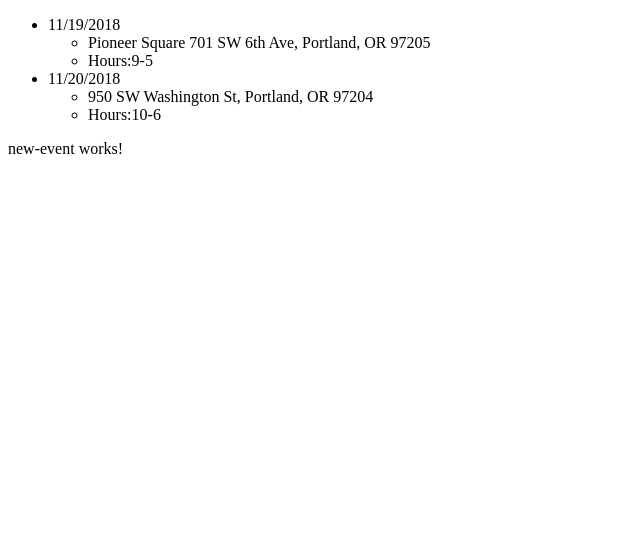
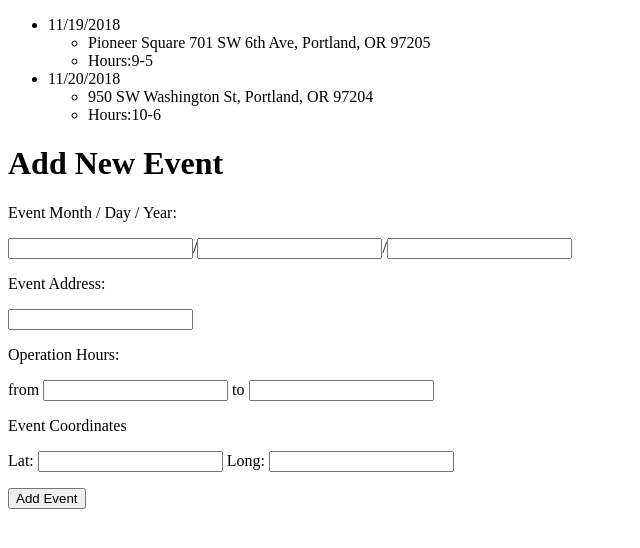
Before and after one commit to amcgladd/angular-food-truck, an Angular app: page / in a window 1280 px wide. Shown: the top 548 px of the page, without its empty margins (0-640 px from the left). Built offline with nearby package versions, Linux system fonts and the light colour scheme.

Commit message:
add html to New Event compoenent

```diff
--- a/src/app/new-event/new-event.component.html
+++ b/src/app/new-event/new-event.component.html
@@ -1,3 +1,20 @@
-<p>
-  new-event works!
-</p>
+<h1>Add New Event</h1>
+<div>
+  <label>Event Month / Day / Year:</label>
+  <p><input #newMonth type="number">/<input #newDay type="number">/<input #newYear type="number"></p>
+</div>
+<div>
+  <label>Event Address:</label>
+  <p><input #newAddress type="text"></p> <!--p tag here for line height-->
+</div>
+<div>
+  <label>Operation Hours:</label>
+  <p>from <input #newOpenHour type="number"> to <input #newCloseHour type="number"></p>
+</div>
+<div>
+  <label>Event Coordinates</label>
+  <p>Lat: <input #newLatitude type="number"> Long: <input #newLongitude type="number"></p>
+</div>
+<div>
+  <button (click)="submitNewEvent(newMonth.value, newDay.value, newYear/value, newAddress.value, newOpenHour.value, newCloseHour.value, newLatitude.value, newLongitude.value); newMonth.value=''; newDay.value=''; newYear/value=''; newAddress.value=''; newOpenHour.value=''; newCloseHour.value=''; newLatitude.value=''; newLongitude.value='';">Add Event</button>
+</div>
--- a/src/app/new-event/new-event.component.ts
+++ b/src/app/new-event/new-event.component.ts
@@ -1,15 +1,12 @@
-import { Component, OnInit } from '@angular/core';
+import { Component, Output, EventEmitter } from '@angular/core';
+import { Event } from '../models/event.model'
 
 @Component({
   selector: 'app-new-event',
   templateUrl: './new-event.component.html',
   styleUrls: ['./new-event.component.css']
 })
-export class NewEventComponent implements OnInit {
+export class NewEventComponent {
 
-  constructor() { }
-
-  ngOnInit() {
-  }
 
 }
```
Also changed, not shown: 1 other file (tests, documents, lock files or other folders).
